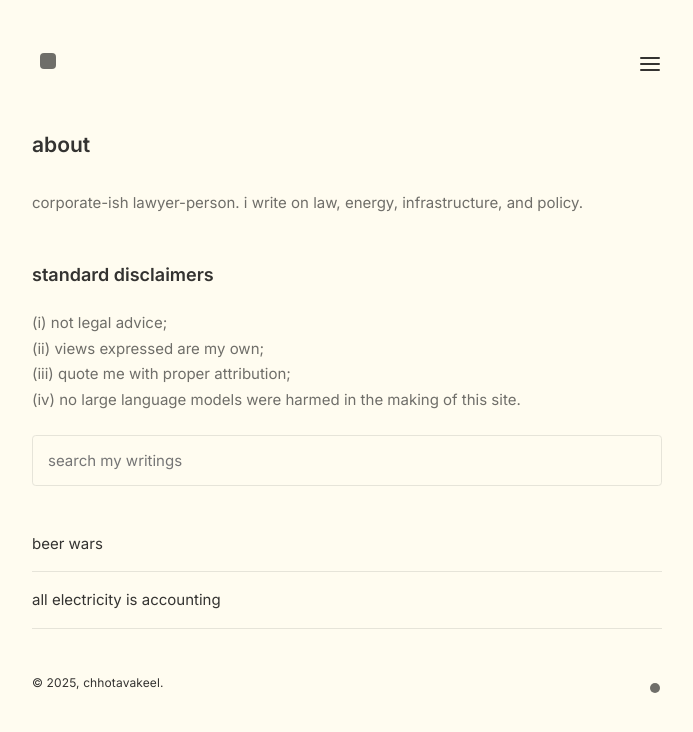
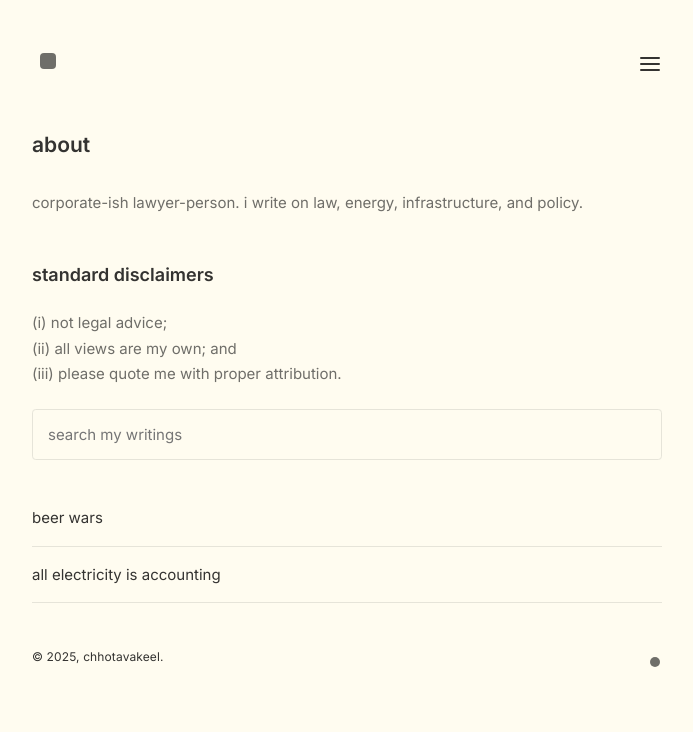
Before and after one commit to chhotavakeel/updatedsite, a Jekyll site: the page built from pages/index.md, in a window 1280 px wide. Shown: the top 732 px of the page, without its empty margins (293-986 px from the left). Built offline with Jekyll 4.4.1, drawn with Linux system fonts in a browser that asks for light colours.

Commit message:
Update index.md

```diff
--- a/pages/index.md
+++ b/pages/index.md
@@ -6,6 +6,5 @@ title: about
 corporate-ish lawyer-person. i write on law, energy, infrastructure, and policy.
 <h2>standard disclaimers</h2>
 (i) not legal advice;<br>
-(ii) views expressed are my own;<br>
-(iii) quote me with proper attribution;<br>
-(iv) no large language models were harmed in the making of this site.
+(ii) all views are my own; and <br>
+(iii) please quote me with proper attribution.
```
